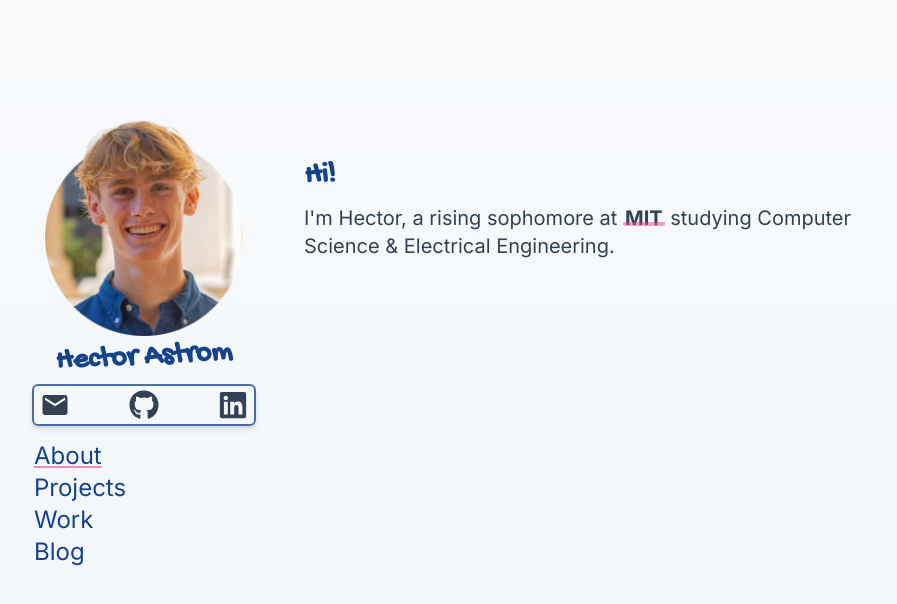
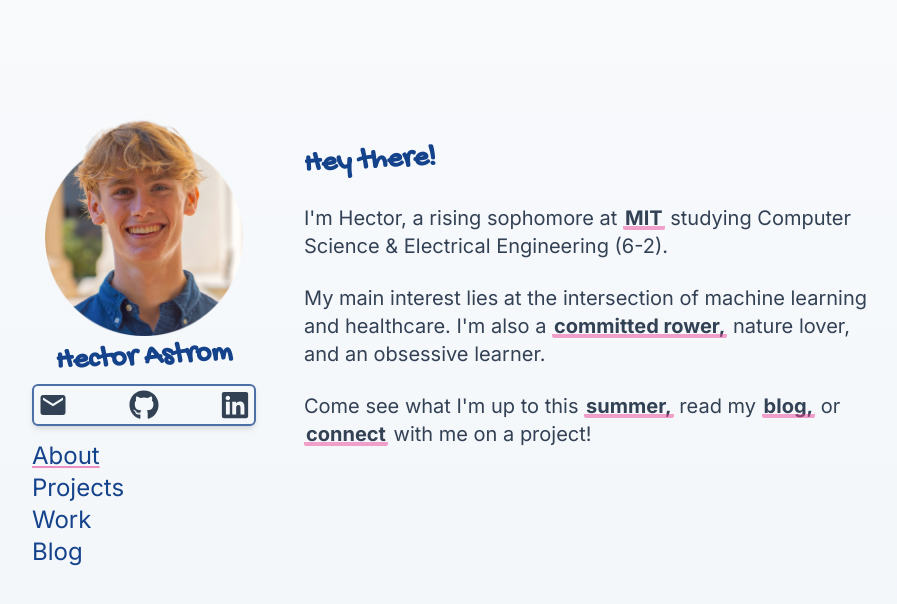
Before and after one commit to hectorastrom/personal-website, a Next.js app: page / in a window 1280 px wide. Shown: the top 604 px of the page, without its empty margins (184-1081 px from the left). Built offline with nearby package versions, Linux system fonts and the light colour scheme.

Commit message:
completed bio

```diff
--- a/src/app/globals.css
+++ b/src/app/globals.css
@@ -25,12 +25,8 @@ body::before {
 
 /* Link Highlighting, courtesy of Albert */
 
-.highlight-color::after {
-  background-color: rgba(236, 72, 153, .5);
-}
 
-
-a {
+.custom-link {
   top: 25%;
   position: relative;
   text-decoration: none;
@@ -40,14 +36,15 @@ a {
 }
 
 /* Create the translucent underline */
-a::after {
+.custom-link::after {
   content: '';
   position: absolute;
   left: 0;
-  bottom: 20%;
+  bottom: 7%;
   /* Adjust this value to position the initial background higher on the text */
   width: 100%;
   height: 15%;
+  background-color: rgba(236, 72, 153, .5);
   /* Initial height for the background */
   transition: color 0.6s ease, transform 0.3s ease, height 0.3s ease, border-radius 0.3s ease, bottom 0.3s ease;
   transform: scaleY(1);
@@ -57,13 +54,13 @@ a::after {
 
 }
 
-a:hover {
+.custom-link:hover {
   color: black;
 }
 
-a:hover::after {
-  bottom: 17%;
-  height: 69%;
+.custom-link:hover::after {
+  bottom: 7%;
+  height: 83%;
   /* Engulfing the text */
   border-radius: 4px;
   /* Rounded corners when engulfing */
--- a/src/app/page.tsx
+++ b/src/app/page.tsx
@@ -1,17 +1,54 @@
 import NameTitle from "@/components/NameTitle";
+import Link from "next/link";
+import { FaHandPeace } from "react-icons/fa6";
 
 export default function Home() {
   return (
     <>
       <div className="flex flex-col gap-6">
-        <NameTitle text="Hi!" />
+        <div className="flex flex-row gap-4">
+          <NameTitle text="Hey there!" />
+        </div>
         <p>
           I'm Hector, a rising sophomore at{" "}
-          <a className="highlight-color" href="https://www.eecs.mit.edu/">
+          <a
+            className="custom-link"
+            target="_blank"
+            href="https://www.eecs.mit.edu/"
+          >
             MIT
           </a>{" "}
-          studying Computer Science & Electrical Engineering.
+          studying Computer Science & Electrical Engineering (6-2).
         </p>
+
+        <p>
+          My main interest lies at the intersection of machine learning and
+          healthcare. I'm also a{" "}
+          <a
+            className="custom-link"
+            target="_blank"
+            href="https://mitathletics.com/sports/mcrewlt"
+          >
+            committed rower,
+          </a>{" "}
+          nature lover, and an obsessive learner.
+        </p>
+
+        <span>
+          Come see what I'm up to this{" "}
+          <Link href={"/projects"} className="custom-link">
+            summer,
+          </Link>{" "}
+          read my{" "}
+          <Link href={"/projects"} className="custom-link">
+            blog,
+          </Link>{" "}
+          or{" "}
+          <Link href={"/projects"} className="custom-link">
+            connect
+          </Link>{" "}
+          with me on a project!
+        </span>
       </div>
     </>
   );
--- a/src/components/TopNav.tsx
+++ b/src/components/TopNav.tsx
@@ -1,13 +1,13 @@
 "use client";
 
 import Image from "next/image";
-import Handles from "./Handles";
+import Handles from "@/components/Handles";
 import NavLinks from "./NavLinks";
 import NameTitle from "./NameTitle";
 
 export default function TopNav() {
   return (
-    <div className="w-full bg-white shadow-lg p-4 grid grid-cols-4 items-center">
+    <div className="w-full bg-slate-50 shadow-lg p-4 grid grid-cols-4 items-center">
       {/* Image Section */}
       <div className="row-span-2 col-span-1 flex justify-center">
         <div className="relative w-24 h-24 sm:w-28 sm:h-28">
@@ -23,7 +23,7 @@ export default function TopNav() {
       </div>
 
       {/* Name and Handles Section */}
-      <div className="ml-2 my-2 col-span-3 flex flex-col justify-center">
+      <div className="ml-2 mb-2 mt-3 col-span-3 flex flex-col justify-center">
         <div className="flex flex-wrap sm:flex-row items-center justify-between w-full">
           <NameTitle/>
           <div className="mb-1">
```
